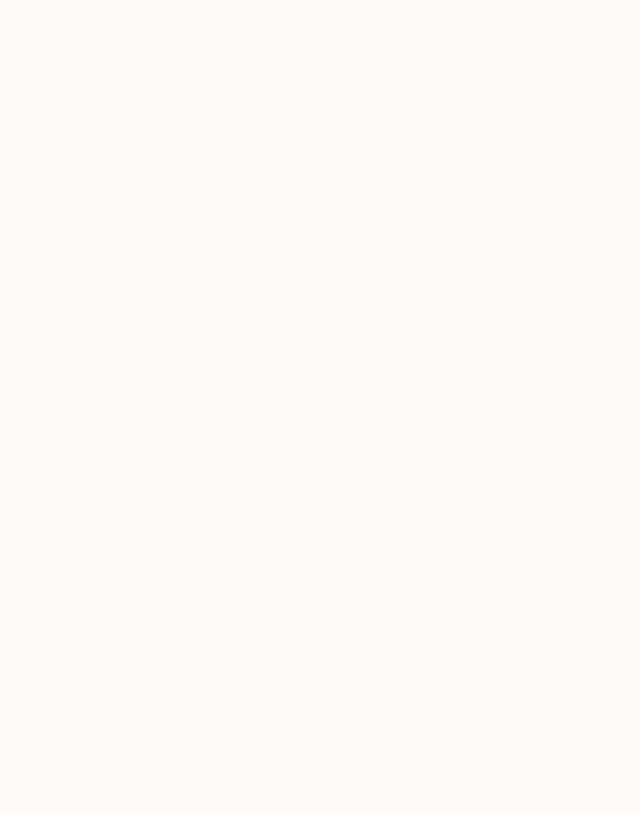
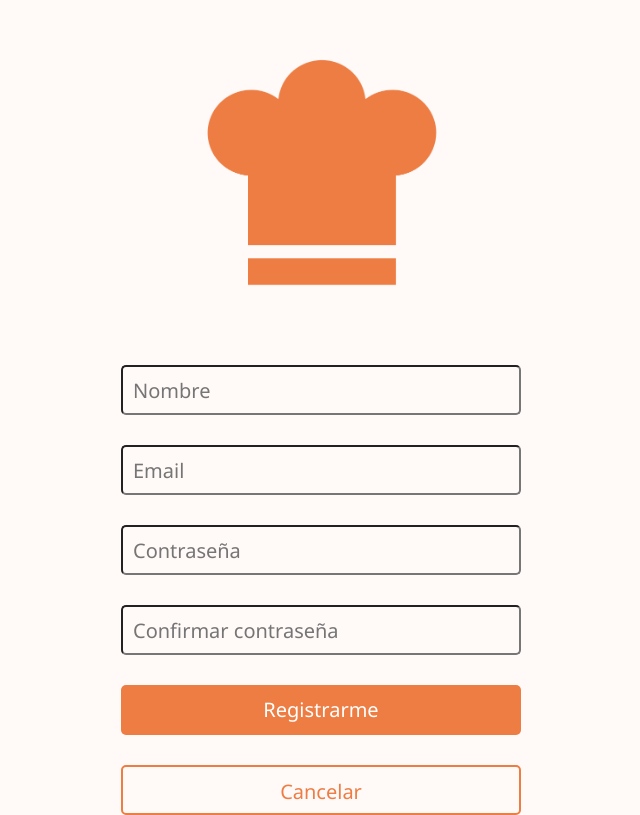
Before and after one commit to lhCabra/Maquetacion-UX-Cocinapp, a React (Create React App) app in the folder cocinapp-web/: page /registrarme in a window 1280 px wide. Before the commit this address had no page. Shown: the part 105-920 px from the top of the page, without its empty margins (319-959 px from the left). Before the commit the page ends 800 px from the top, so only its background shows below. Built offline with nearby package versions, Linux system fonts and the light colour scheme.

Commit message:
Add login, recover password, temporal password

```diff
--- a/cocinapp-web/src/App.css
+++ b/cocinapp-web/src/App.css
@@ -8,29 +8,80 @@
   pointer-events: none;
 }
 
+.input {
+  width: 100%;
+  padding: 10px;
+  margin-bottom: 30px;
+  box-sizing: border-box;
+  border-radius: 5px;
+  font-family: 'Noto Sans', sans-serif;
+  font-size: 20px;
+}
+
+.link-label {
+  color: #784429;
+  text-decoration: underline;
+  cursor: pointer;
+  margin-top: 30px;
+  margin-bottom: 30px;
+  font-size: 16px;
+}
+
+.error-label {
+  color: #784429;
+  cursor: pointer;  margin-bottom: 25px;
+  font-size: 16px;
+}
+
+.formulario {
+  margin-top: 70px;
+  display: flex;
+  flex-direction: column;
+  align-items: center;
+}
+
+.input, .btn {
+  width: 400px;
+  padding: 10px;
+  margin-bottom: 30px;
+  box-sizing: border-box;
+}
+
 .App-header {
   background-color: #FFF9F7;
   min-height: 100vh;
   display: flex;
   flex-direction: column;
   align-items: center;
-  justify-content: center;
+  justify-content: flex-start;
+  padding-top: 160px;
   font-size: calc(10px + 2vmin);
   color: #ED7D43;
 }
 
-h1 {
+.button-registrarme {
+  margin-top: 100px; /* Baja el botón 10px */
+}
+
+.h1-cocinaap {
   font-family: 'Quicksand', sans-serif;
+  padding-top: 60px;
   font-weight: bold;
   line-height: 28px;
   font-size: 100px;
 }
 
-p {
+.eslogan-home {
   font-family: 'Noto Sans', sans-serif;
   line-height: 28px;
   font-size: 20px;
   color: #784429;
+  padding-top: 40px;
+  margin-bottom: 25px;
+}
+
+.button-container .button:nth-child(2) {
+  margin-top: 20px;
 }
 
 .button-container {
@@ -43,10 +94,9 @@ p {
   background-color: #ED7D43;
   color: white;
   border: none;
-  border-radius: 4px;
+  border-radius: 5px;
   padding: 10px 20px;
   font-size: 20px;
-  margin: 10px 0;
   cursor: pointer;
   transition: background-color 0.3s ease;
   height: 50px;
@@ -55,6 +105,29 @@ p {
 
 .button:hover {
   background-color: #B76033;
+}
+
+.button:active {
+  background-color: #FFA56A;
+}
+
+.button-cancel {
+  background-color: #FFF9F7;
+  color: #ED7D43;
+  border: 2px solid #ED7D43;
+  border-radius: 5px;
+  padding: 10px 20px;
+  font-size: 20px;
+  cursor: pointer;
+  margin-top: 30px;
+  transition: background-color 0.3s ease;
+  height: 50px;
+  width: 400px;
+}
+
+.button-cancel:hover {
+  background-color: #ED7D43;
+  color: white;
 }
 
 .navbar{
--- a/cocinapp-web/src/App.js
+++ b/cocinapp-web/src/App.js
@@ -5,6 +5,10 @@ import Home from './pages/Home';
 import CreateRecipe from './pages/CreateRecipe';
 import Dashboard from './pages/Dashboard';
 import Recipes from './pages/Recipes';
+import Login from './pages/Login.js';
+import SignUp from './pages/SignUp.js';
+import RecoverPassword from './pages/RecoverPassword.js';
+import TemporalPassword from './pages/TemporalPassword.js';
 
 function App() {
   return (
@@ -14,6 +18,10 @@ function App() {
         <Route path="/crear-receta" element={<CreateRecipe />} />
         <Route path="/estadisticas" element={<Dashboard />} />
         <Route path="/mis-recetas" element={<Recipes />} />
+        <Route path="/iniciar-sesion" element={<Login />} />
+        <Route path="/registrarme" element={<SignUp />} />
+        <Route path="/recuperar-contraseña" element={<RecoverPassword />} />
+        <Route path="/contraseña-temporal" element={<TemporalPassword />} />
       </Routes>
     </Router>
   );
--- a/cocinapp-web/src/pages/Home.js
+++ b/cocinapp-web/src/pages/Home.js
@@ -1,18 +1,34 @@
-import logo from '../logo.png';
-import '../App.css';
+import logo from "../logo.png";
+import "../App.css";
+import { useNavigate } from "react-router-dom";
 
 function Home() {
+  const navigate = useNavigate();
+  const handleLoginClick = () => {
+    navigate("/iniciar-sesion");
+  };
+
+  const handleSignUpClick = () => {
+    navigate("/registrarme");
+  };
+
   return (
     <div className="App">
       <header className="App-header">
         <img src={logo} className="App-logo" alt="logo" />
-        <h1>COCINAPP</h1>
-        <p>
-        Tiempo perfecto, sabor insuperable
-        </p>
+        <h1 className="h1-cocinaap">COCINAPP</h1>
+        <p className="eslogan-home">Tiempo perfecto, sabor insuperable</p>
         <div className="button-container">
-          <button className="button">Iniciar sesión</button>
-          <button className="button">Registrarme</button>
+          <button className="button" onClick={handleLoginClick}>
+            Iniciar sesión
+          </button>
+          <button
+            className="button"
+            style={{ marginTop: "30px" }}
+            onClick={handleSignUpClick}
+          >
+            Registrarme
+          </button>
         </div>
       </header>
     </div>
--- /dev/null
+++ b/cocinapp-web/src/pages/Login.js
@@ -0,0 +1,63 @@
+import logo from "../logo.png";
+import "../App.css";
+import React, { useState } from "react";
+import { useNavigate } from "react-router-dom";
+
+function Login() {
+  const [error, setError] = useState(false);
+  const [email, setEmail] = useState("");
+  const [password, setPassword] = useState("");
+  const navigate = useNavigate();
+  const handleCancelClick = () => {
+    navigate("/");
+  };
+
+  const handleLoginClick = () => {
+    if (email === "prueba@gmail.com" && password === "prueba") {
+      navigate("/estadisticas");
+    } else {
+      setError(true);
+    }
+  };
+
+  return (
+    <div className="App">
+      <div className="App-header">
+        <img src={logo} className="App-logo" alt="logo" />
+        <form className="formulario">
+          <input
+            type="email"
+            placeholder="Email"
+            className="input"
+            value={email}
+            onChange={(e) => setEmail(e.target.value)}
+          />
+          <input
+            type="password"
+            placeholder="Contraseña"
+            className="input"
+            value={password}
+            onChange={(e) => setPassword(e.target.value)}
+          />
+          {error && (
+            <label className="error-label">Credenciales incorrectas</label>
+          )}
+          <button className="button" onClick={handleLoginClick}>
+            Iniciar sesion
+          </button>
+          <a href="/recuperar-contraseña" className="link-label">
+            Olvidaste la contraseña
+          </a>{" "}
+          <button
+            className="button-cancel"
+            style={{ marginTop: "0px" }}
+            onClick={handleCancelClick}
+          >
+            Cancelar
+          </button>
+        </form>
+      </div>
+    </div>
+  );
+}
+export default Login;
--- /dev/null
+++ b/cocinapp-web/src/pages/RecoverPassword.js
@@ -0,0 +1,47 @@
+import logo from "../logo.png";
+import "../App.css";
+import React, { useState } from "react";
+import { useNavigate } from "react-router-dom";
+
+function RecoverPassword() {
+  const [email, setEmail] = useState("");
+  const navigate = useNavigate();
+  const handleCancelClick = () => {
+    navigate("/");
+  };
+
+  const handleSignupClick = (event) => {
+    event.preventDefault();
+    navigate("/contraseña-temporal");
+  };
+
+  return (
+    <div className="App">
+      <div className="App-header">
+        <img src={logo} className="App-logo" alt="logo" />
+        <form className="formulario" onSubmit={handleSignupClick}>
+          <input
+            type="email"
+            placeholder="Email"
+            className="input"
+            value={email}
+            onChange={(e) => setEmail(e.target.value)}
+          />
+          <label
+            className="error-label"
+            style={{ marginTop: "0px", marginBottom: "33px" }}
+          >
+            A tu correo llegará una contraseña temporal
+          </label>
+          <button className="button" type="submit">
+            Recuperar contraseña
+          </button>
+          <button className="button-cancel" onClick={handleCancelClick}>
+            Cancelar
+          </button>
+        </form>
+      </div>
+    </div>
+  );
+}
+export default RecoverPassword;
--- /dev/null
+++ b/cocinapp-web/src/pages/SignUp.js
@@ -0,0 +1,73 @@
+import logo from "../logo.png";
+import "../App.css";
+import React, { useState } from "react";
+import { useNavigate } from "react-router-dom";
+
+function SignUp() {
+  const [error, setError] = useState(false);
+  const [email, setEmail] = useState("");
+  const [errorMessage, setErrorMessage] = useState("");
+  const [password, setPassword] = useState("");
+  const [password2, setPassword2] = useState("");
+  const navigate = useNavigate();
+  const handleCancelClick = () => {
+    navigate("/");
+  };
+
+  const handleSignupClick = (event) => {
+    event.preventDefault();
+    if (password !== password2) {
+      setError(true);
+      setErrorMessage("Contraseñas no coinciden");
+    } else if (email === "prueba@gmail.com") {
+      setError(true);
+      setErrorMessage("Correo ya se encuentra registrado");
+    } else {
+      navigate("/estadisticas");
+    }
+  };
+
+  return (
+    <div className="App">
+      <div className="App-header">
+        <img src={logo} className="App-logo" alt="logo" />
+        <form className="formulario" onSubmit={handleSignupClick}>
+          <input placeholder="Nombre" className="input" />
+          <input
+            type="email"
+            placeholder="Email"
+            className="input"
+            value={email}
+            onChange={(e) => setEmail(e.target.value)}
+          />
+          <input
+            type="password"
+            placeholder="Contraseña"
+            className="input"
+            value={password}
+            onChange={(e) => setPassword(e.target.value)}
+          />
+          <input
+            type="password"
+            placeholder="Confirmar contraseña"
+            className="input"
+            value={password2}
+            onChange={(e) => setPassword2(e.target.value)}
+          />
+          {error && (
+            <label className="error-label" style={{ marginTop: "0px" }}>
+              {errorMessage}
+            </label>
+          )}
+          <button className="button" type="submit">
+            Registrarme
+          </button>
+          <button className="button-cancel" onClick={handleCancelClick}>
+            Cancelar
+          </button>
+        </form>
+      </div>
+    </div>
+  );
+}
+export default SignUp;
--- /dev/null
+++ b/cocinapp-web/src/pages/TemporalPassword.js
@@ -0,0 +1,83 @@
+import logo from "../logo.png";
+import "../App.css";
+import React, { useState } from "react";
+import { useNavigate } from "react-router-dom";
+
+function TemporalPassword() {
+  const [error, setError] = useState(false);
+  const [email, setEmail] = useState("");
+  const [errorMessage, setErrorMessage] = useState("");
+  const [password, setPassword] = useState("");
+  const [password2, setPassword2] = useState("");
+  const [password3, setPassword3] = useState("");
+  const navigate = useNavigate();
+  const handleCancelClick = () => {
+    navigate("/");
+  };
+
+  const handleSignupClick = (event) => {
+    event.preventDefault();
+    if (password2 !== password3) {
+      setError(true);
+      setErrorMessage("Contraseñas no coinciden");
+    } else if (password !== "prueba") {
+      setError(true);
+      setErrorMessage("Contraseña temporal incorrecta");
+    } else {
+      navigate("/estadisticas");
+    }
+  };
+
+  return (
+    <div className="App">
+      <div className="App-header">
+        <img src={logo} className="App-logo" alt="logo" />
+        <form className="formulario" onSubmit={handleSignupClick}>
+          <input
+            type="email"
+            placeholder="Email"
+            className="input"
+            value={email}
+            onChange={(e) => setEmail(e.target.value)}
+          />
+          <input
+            type="password"
+            placeholder="Contraseña temporal"
+            className="input"
+            value={password}
+            onChange={(e) => setPassword(e.target.value)}
+          />
+          <input
+            type="password"
+            placeholder="Nueva contraseña"
+            className="input"
+            value={password2}
+            onChange={(e) => setPassword2(e.target.value)}
+          />
+          <input
+            type="password"
+            placeholder="Confirmar contraseña"
+            className="input"
+            value={password3}
+            onChange={(e) => setPassword3(e.target.value)}
+          />
+          {error && (
+            <label
+              className="error-label"
+              style={{ marginTop: "0px", marginBottom: "34px" }}
+            >
+              {errorMessage}
+            </label>
+          )}
+          <button className="button" type="submit">
+            Cambiar contraseña
+          </button>
+          <button className="button-cancel" onClick={handleCancelClick}>
+            Cancelar
+          </button>
+        </form>
+      </div>
+    </div>
+  );
+}
+export default TemporalPassword;
```
Also changed, not shown: 1 other file (tests, documents, lock files or other folders).
